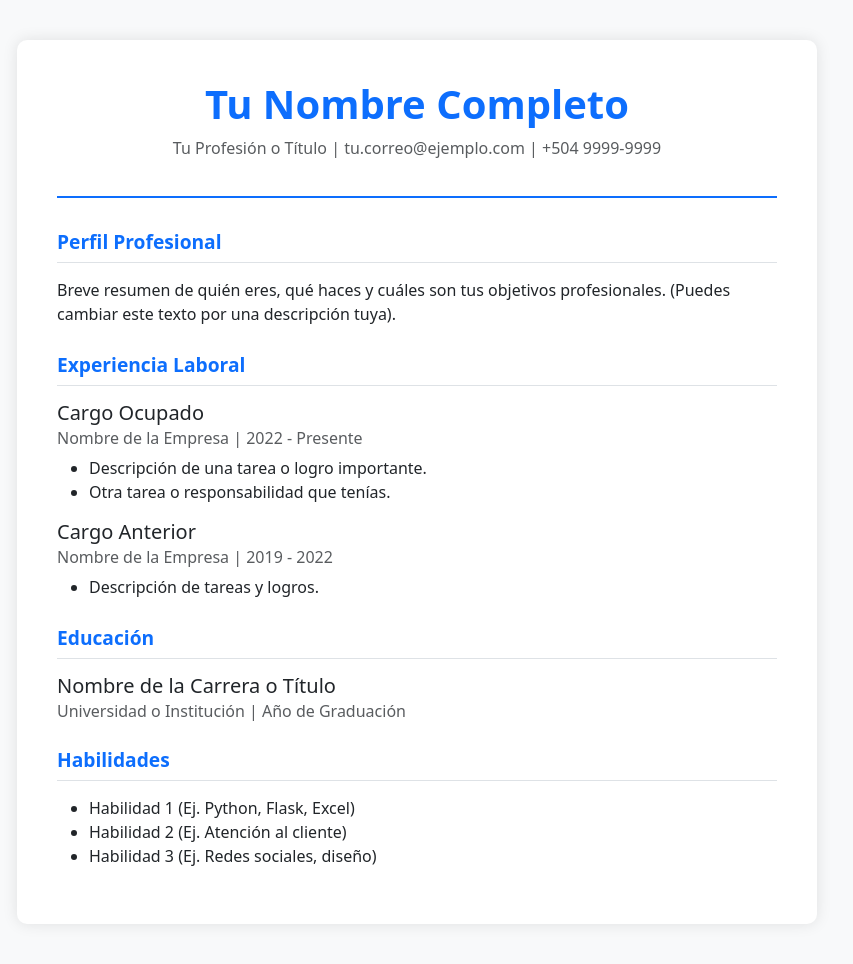
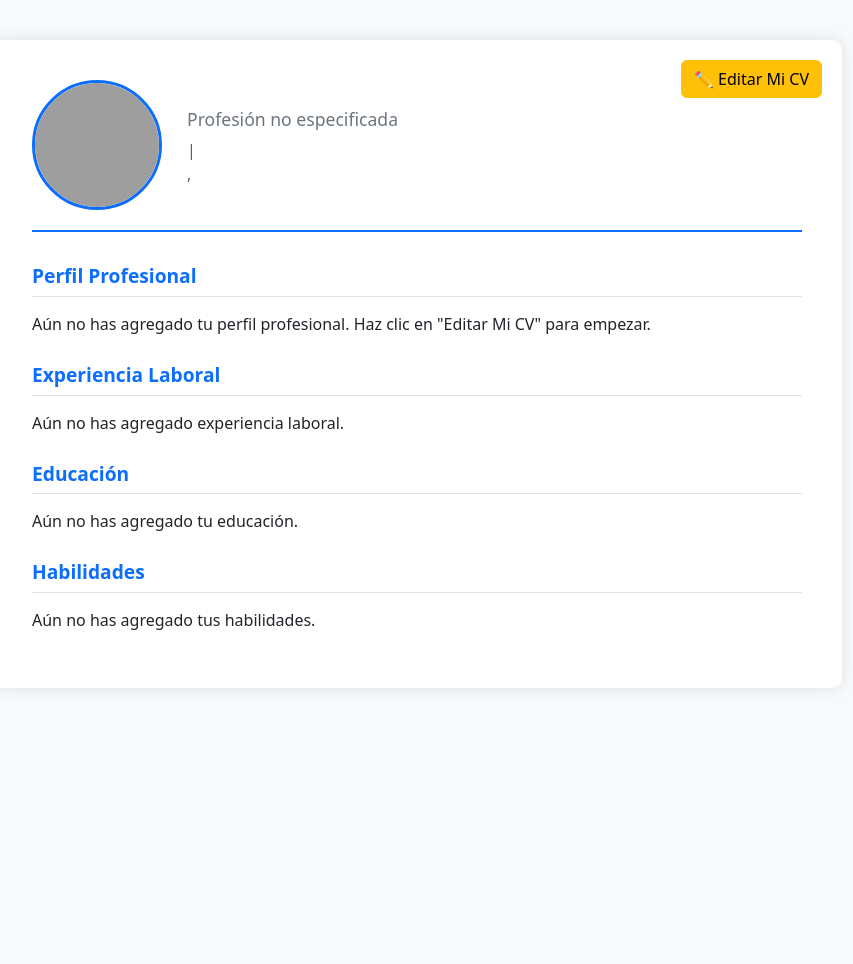
Before and after one commit to brisantos866-bit/appregis, a Flask app: template templates/cv.html in a window 1280 px wide. Shown: the whole page, without its empty margins (223-1076 px from the left). After the commit the page ends 630 px from the top, so only its background shows below. Run offline with Flask 3, Linux system fonts and the light colour scheme; the template is opened without the code that fills it, so the values that code supplies are empty; grey boxes are pictures that could not be loaded.

Commit message:
Update cv.html

```diff
--- a/templates/cv.html
+++ b/templates/cv.html
@@ -3,40 +3,22 @@
 <head>
     <meta charset="UTF-8">
     <meta name="viewport" content="width=device-width, initial-scale=1.0">
-    <title>Mi Currículum</title>
-    <!-- Usamos Bootstrap para que se vea bien en celulares y PC -->
+    <title>Su Nuevo Currículum Vitae - {{ r.nombre }}</title>
     <link href="https://cdn.jsdelivr.net/npm/bootstrap@5.3.0/dist/css/bootstrap.min.css" rel="stylesheet">
     <style>
-        body {
-            background-color: #f8f9fa;
+        body { background-color: #f8f9fa; }
+        .cv-container {
+            max-width: 850px; margin: 40px auto; background: white;
+            padding: 40px; border-radius: 10px; box-shadow: 0 0 15px rgba(0,0,0,0.1);
+            position: relative;
         }
-        .cv-container {
-            max-width: 800px;
-            margin: 40px auto;
-            background: white;
-            padding: 40px;
-            border-radius: 10px;
-            box-shadow: 0 0 15px rgba(0,0,0,0.1);
-        }
-        .header {
-            text-align: center;
-            border-bottom: 2px solid #0d6efd;
-            padding-bottom: 20px;
-            margin-bottom: 30px;
-        }
-        .header h1 {
-            color: #0d6efd;
-            font-weight: bold;
-        }
-        .section-title {
-            color: #0d6efd;
-            font-size: 1.2rem;
-            font-weight: bold;
-            margin-top: 25px;
-            margin-bottom: 15px;
-            border-bottom: 1px solid #dee2e6;
-            padding-bottom: 5px;
-        }
+        .btn-editar { position: absolute; top: 20px; right: 20px; }
+        .header { display: flex; align-items: center; border-bottom: 2px solid #0d6efd; padding-bottom: 20px; margin-bottom: 30px; }
+        .foto-perfil { width: 130px; height: 130px; object-fit: cover; border-radius: 50%; margin-right: 25px; border: 3px solid #0d6efd; }
+        .header h1 { color: #0d6efd; font-weight: bold; margin-bottom: 5px; }
+        .header h4 { color: #6c757d; font-size: 1.1rem; }
+        .section-title { color: #0d6efd; font-size: 1.2rem; font-weight: bold; margin-top: 25px; margin-bottom: 15px; border-bottom: 1px solid #dee2e6; padding-bottom: 5px; }
+        .texto-cv { white-space: pre-wrap; } /* Mantiene los saltos de línea que escriba el usuario */
     </style>
 </head>
 <body>
@@ -44,48 +26,31 @@
     <div class="container">
         <div class="cv-container">
 
-            <!-- Encabezado -->
+            <a href="{{ url_for('editar_cv', token=r.token) }}" class="btn btn-warning btn-editar">✏️ Editar Mi CV</a>
+
             <div class="header">
-                <h1>Tu Nombre Completo</h1>
-                <p class="text-muted">Tu Profesión o Título | tu.correo@ejemplo.com | +504 9999-9999</p>
+                <img src="{{ url_for('static', filename=r.foto_ruta.replace('static/', '')) }}" alt="Foto" class="foto-perfil">
+                <div>
+                    <h1>{{ r.nombre }} {{ r.apellidos }}</h1>
+                    <h4>{{ r.profesion if r.profesion else 'Profesión no especificada' }}</h4>
+                    <p class="text-muted mb-0">
+                        {{ r.correo }} | {{ r.telefono }} <br>
+                        {{ r.municipio }}, {{ r.departamento }}
+                    </p>
+                </div>
             </div>
 
-            <!-- Perfil -->
             <div class="section-title">Perfil Profesional</div>
-            <p>Breve resumen de quién eres, qué haces y cuáles son tus objetivos profesionales. (Puedes cambiar este texto por una descripción tuya).</p>
+            <p class="texto-cv">{{ r.perfil if r.perfil else 'Aún no has agregado tu perfil profesional. Haz clic en "Editar Mi CV" para empezar.' }}</p>
 
-            <!-- Experiencia -->
             <div class="section-title">Experiencia Laboral</div>
-            <div class="mb-3">
-                <h5 class="mb-1">Cargo Ocupado</h5>
-                <h6 class="text-muted mb-2">Nombre de la Empresa | 2022 - Presente</h6>
-                <ul>
-                    <li>Descripción de una tarea o logro importante.</li>
-                    <li>Otra tarea o responsabilidad que tenías.</li>
-                </ul>
-            </div>
-            <div class="mb-3">
-                <h5 class="mb-1">Cargo Anterior</h5>
-                <h6 class="text-muted mb-2">Nombre de la Empresa | 2019 - 2022</h6>
-                <ul>
-                    <li>Descripción de tareas y logros.</li>
-                </ul>
-            </div>
+            <p class="texto-cv">{{ r.experiencia if r.experiencia else 'Aún no has agregado experiencia laboral.' }}</p>
 
-            <!-- Educación -->
             <div class="section-title">Educación</div>
-            <div class="mb-3">
-                <h5 class="mb-1">Nombre de la Carrera o Título</h5>
-                <h6 class="text-muted mb-2">Universidad o Institución | Año de Graduación</h6>
-            </div>
+            <p class="texto-cv">{{ r.educacion if r.educacion else 'Aún no has agregado tu educación.' }}</p>
 
-            <!-- Habilidades -->
             <div class="section-title">Habilidades</div>
-            <ul>
-                <li>Habilidad 1 (Ej. Python, Flask, Excel)</li>
-                <li>Habilidad 2 (Ej. Atención al cliente)</li>
-                <li>Habilidad 3 (Ej. Redes sociales, diseño)</li>
-            </ul>
+            <p class="texto-cv">{{ r.habilidades if r.habilidades else 'Aún no has agregado tus habilidades.' }}</p>
 
         </div>
     </div>
```
